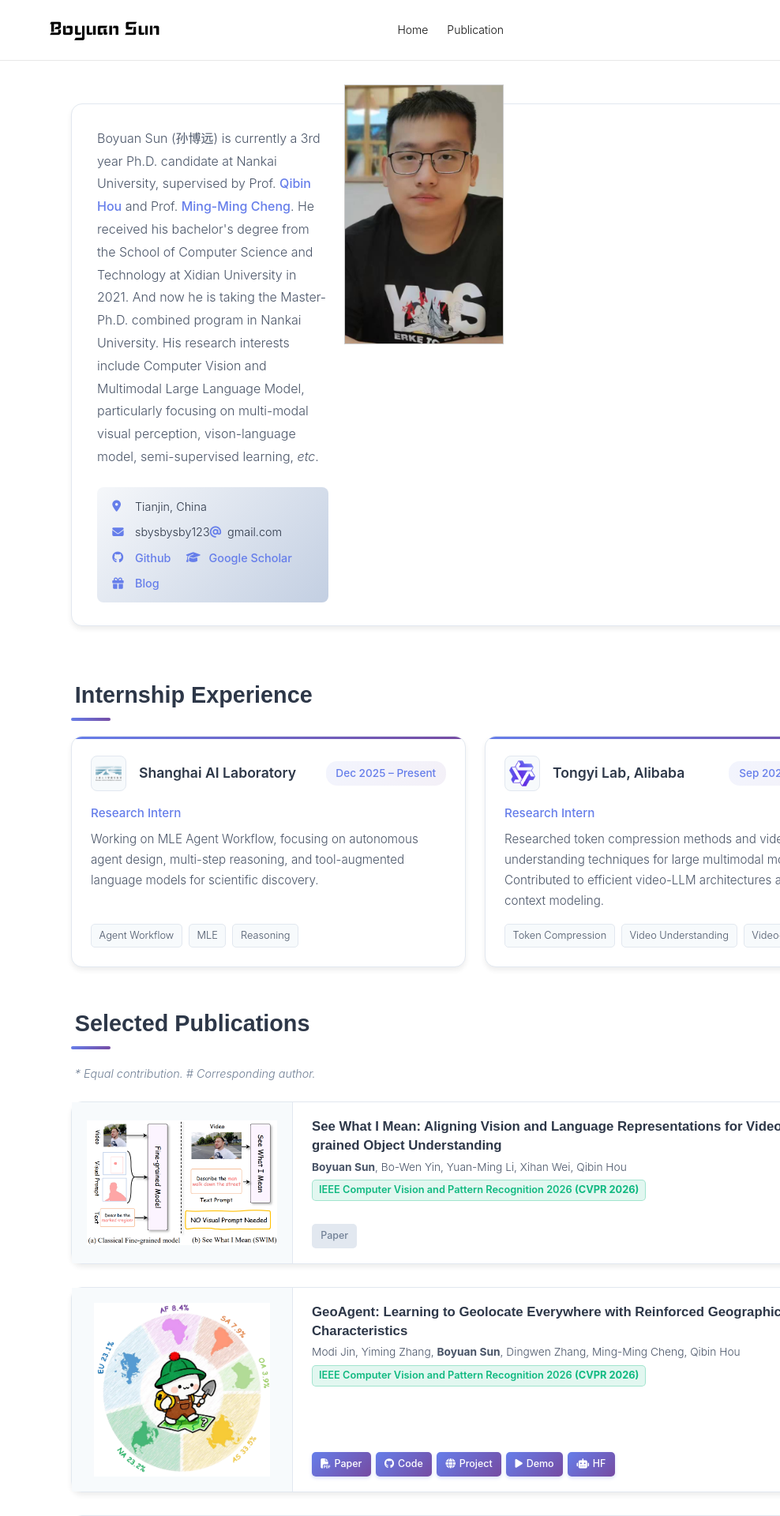
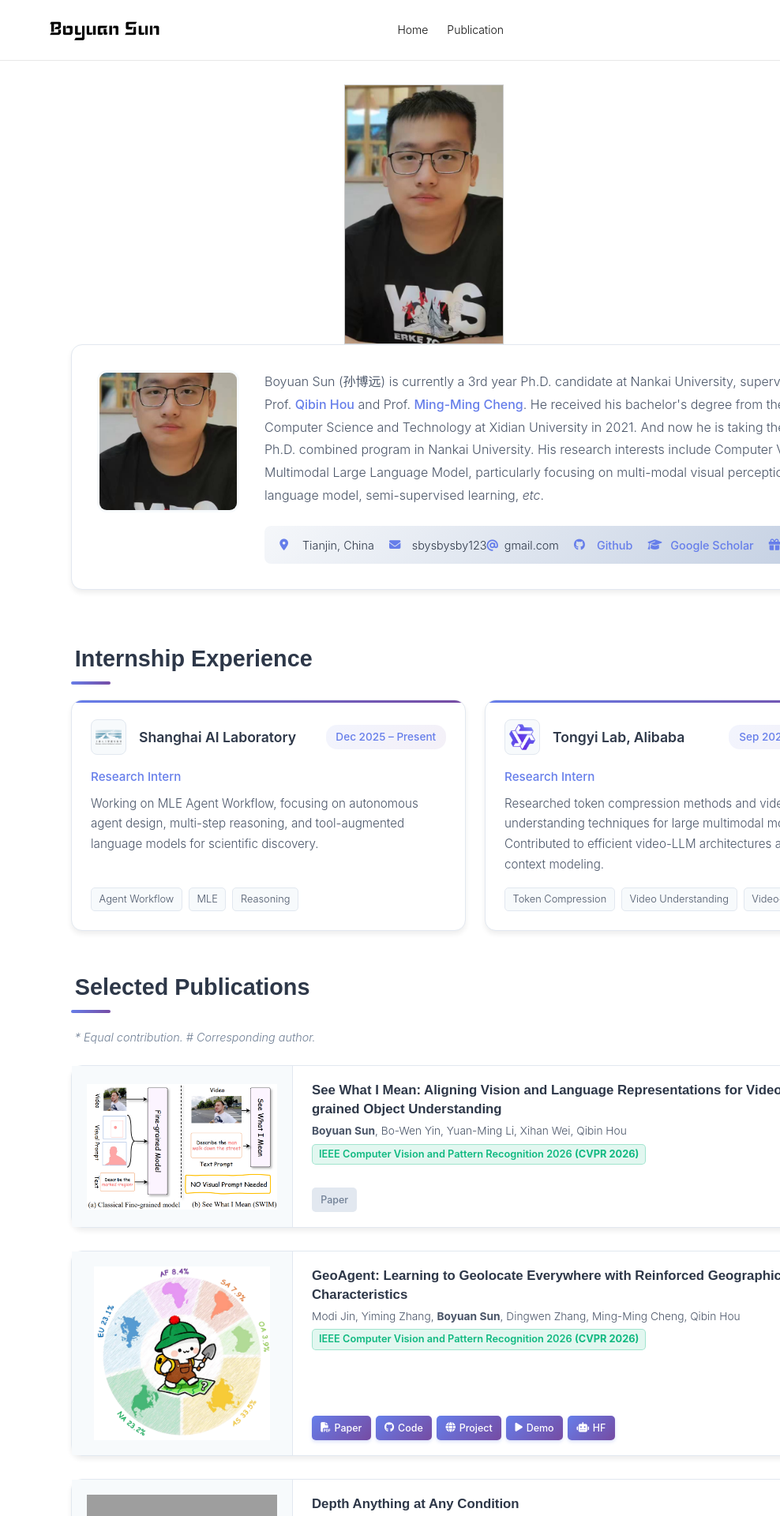
Before and after one commit to BBBBchan/BBBBchan.github.io, a Jekyll site: the page built from index.html, in a window 1280 px wide. Shown: the top 1920 px of the page at 79% size, without its empty margins (292-1280 px from the left). Built offline with Jekyll 4.4.1, drawn with Linux system fonts in a browser that asks for light colours; nearby versions of some CDN libraries.

Commit message:
Refactor profile section styles and comments
Updated comments and styles in the profile section for improved layout and responsiveness.

```diff
--- a/index.html
+++ b/index.html
@@ -168,25 +168,51 @@ items:
     padding: 0 2rem;
   }
 
-  /* ========== 个人简介区域（仅文字 + 联系bar） ========== */
+  /* ========== 个人简介区域（🔧 卡片内左右布局：照片 + 文字） ========== */
   .profile-section {
     margin: 0 auto 2.5rem auto;
     padding: 1.5rem 0;
   }
 
   .profile-wrapper {
+    display: flex;
+    align-items: flex-start;
+    gap: 2rem;
     background: white;
     border-radius: 14px;
-    padding: 1.8rem 2rem;
+    padding: 2rem;
     border: 1px solid var(--border-color);
     box-shadow: var(--card-shadow);
     width: 100%;
   }
 
+  /* 左侧照片区域 */
+  .profile-image {
+    flex-shrink: 0;
+    width: 180px;
+    height: 180px;
+    border-radius: 12px;
+    overflow: hidden;
+    border: 3px solid var(--bg-soft);
+    background: var(--bg-soft);
+    display: flex;
+    align-items: center;
+    justify-content: center;
+  }
+
+  .profile-image img {
+    width: 100%;
+    height: 100%;
+    object-fit: cover;
+  }
+
+  /* 右侧文字内容 */
   .profile-content {
+    flex: 1;
     display: flex;
     flex-direction: column;
     gap: 1rem;
+    min-width: 0;
   }
 
   .profile-content p {
@@ -450,7 +476,7 @@ items:
     gap: 0.6rem;
   }
 
-  /* 论文标题：最多2行 */
+  /* 论文标题：最多 2 行 */
   .pub-title {
     font-size: 1.05rem;
     font-weight: 600;
@@ -464,7 +490,7 @@ items:
     text-overflow: ellipsis;
   }
 
-  /* 作者：最多2行 */
+  /* 作者：最多 2 行 */
   .pub-authors {
     color: var(--text-secondary);
     font-size: 0.86rem;
@@ -557,6 +583,31 @@ items:
       padding: 0 1.5rem;
     }
 
+    /* 个人简介响应式：小屏垂直布局 */
+    .profile-wrapper {
+      flex-direction: column;
+      align-items: center;
+      text-align: center;
+    }
+
+    .profile-image {
+      width: 150px;
+      height: 150px;
+    }
+
+    .profile-content {
+      align-items: center;
+    }
+
+    .profile-content p {
+      text-align: center;
+    }
+
+    .contact-info {
+      justify-content: center;
+      width: 100%;
+    }
+
     /* 实习经历响应式：小屏单栏 */
     .experience-grid {
       grid-template-columns: 1fr;
@@ -598,6 +649,11 @@ items:
       padding: 1.5rem;
     }
 
+    .profile-image {
+      width: 130px;
+      height: 130px;
+    }
+
     .pub-image {
       max-height: 200px;
     }
@@ -624,6 +680,16 @@ items:
 
     .section-header {
       font-size: 1.3rem;
+    }
+
+    .profile-wrapper {
+      padding: 1.2rem;
+      gap: 1.2rem;
+    }
+
+    .profile-image {
+      width: 110px;
+      height: 110px;
     }
 
     .pub-image {
@@ -674,9 +740,15 @@ items:
 <!-- 页面容器 -->
 <div class="container">
 
-  <!-- 个人简介区域（仅文字 + 联系bar） -->
+  <!-- 个人简介区域（🔧 卡片内左右布局：照片 + 文字） -->
   <div class="profile-section">
     <div class="profile-wrapper">
+      <!-- 左侧照片 -->
+      <div class="profile-image">
+        <img src="{{ page.profile_picture.src | absolute_url }}" alt="{{ page.profile_picture.alt }}">
+      </div>
+
+      <!-- 右侧文字内容 -->
       <div class="profile-content">
         <p>
           Boyuan Sun (孙博远) is currently a 3rd year Ph.D. candidate at Nankai University,
```
Also changed, not shown: other parts of index.html (+1 -1 lines).
